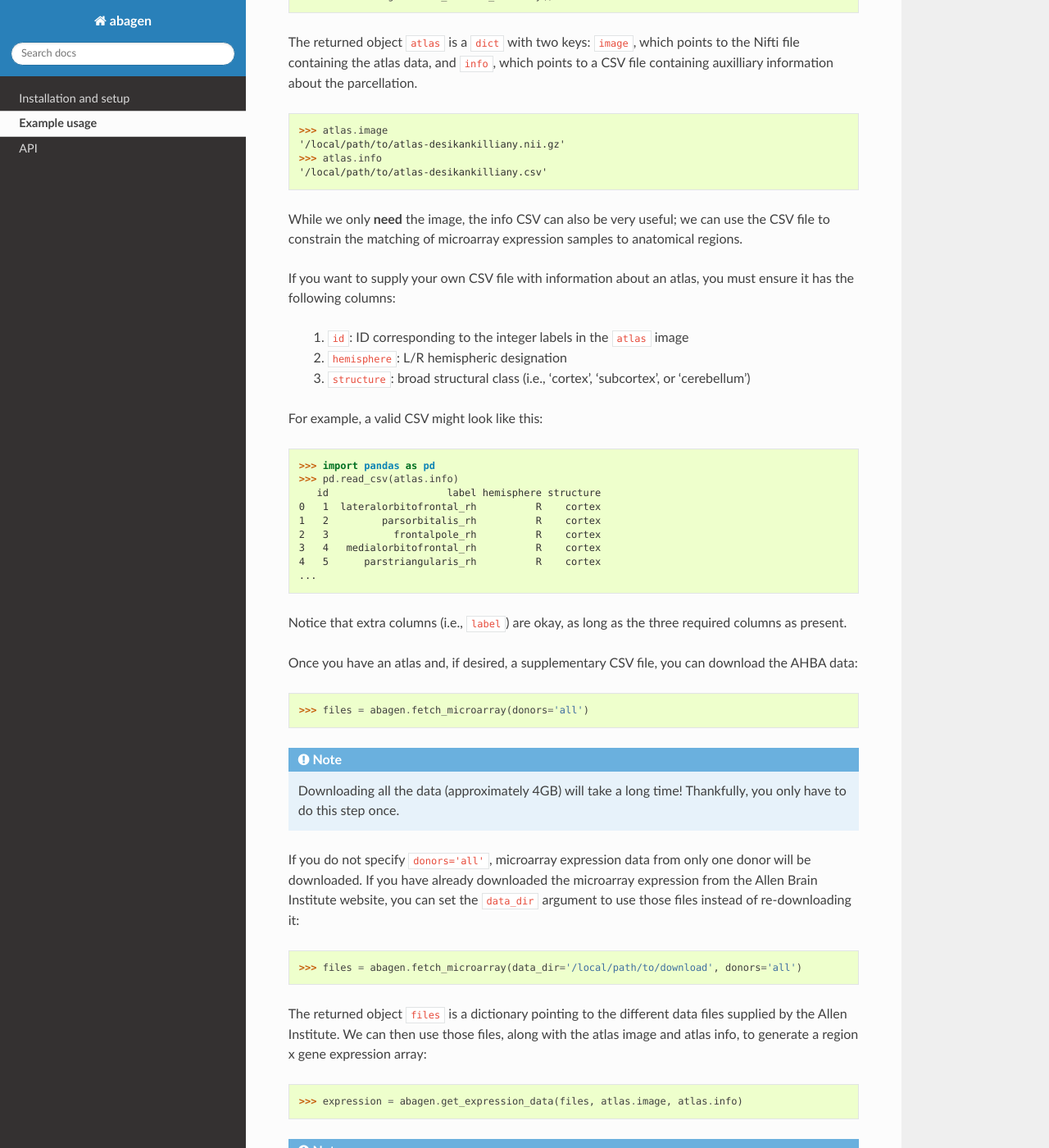
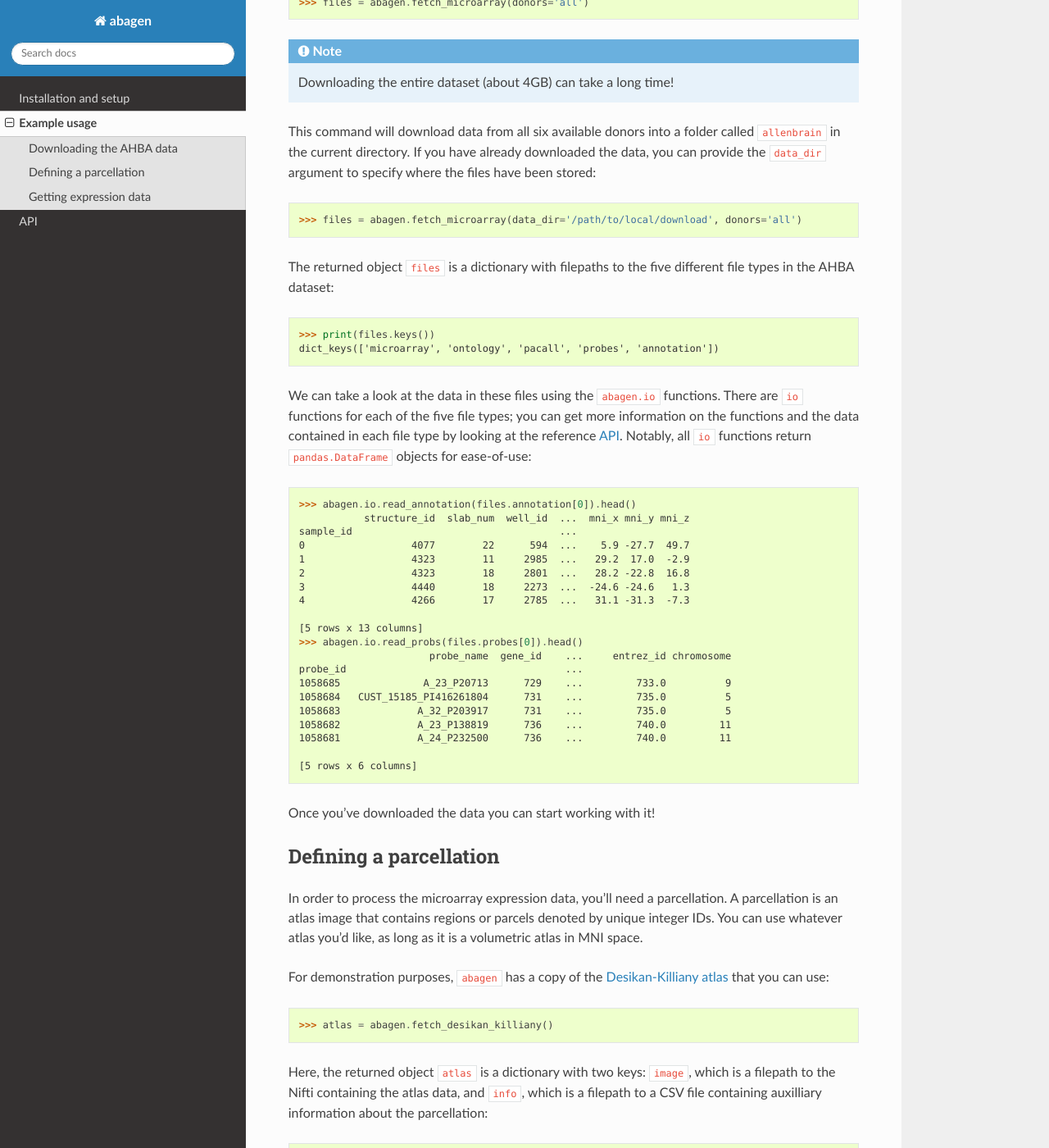
Before and after one commit to rmarkello/abagen, a Sphinx documentation site: the page built from docs/usage.rst, in a window 1280 px wide and 1400 px high, scrolled down 324 px. Shown: the whole window at 82% size. Built offline with Sphinx 7.4.7 and the Read the Docs theme 2.0.0, drawn with Linux system fonts in a browser that asks for light colours; the version number could not be read and is left out; some of the changed text lies outside the part shown.

Commit message:
[DOC] Updates README links and example usage

```diff
--- a/docs/usage.rst
+++ b/docs/usage.rst
@@ -3,84 +3,133 @@
 Example usage
 =============
 
-At a minimum, you will need an atlas image that you want to use to parcellate
-the microarray expression data. The supplied atlas should be a Nifti image
-where regions or parcels are denoted by unique integer IDs. You can use
-whatever atlas you would like, but ``abagen`` ships with a volume-based version
-of the `Desikan-Killiany atlas <https://surfer.nmr.mgh.harvard.edu/ftp/
-articles/desikan06-parcellation.pdf>`_ that we'll use for demonstration
-purposes:
+Downloading the AHBA data
+-------------------------
+
+In order to use ``abagen``, you'll need to download the `AHBA microarray data
+<http://human.brain-map.org/static/download>`_. You can download it with the
+following command:
 
 .. code-block:: python
 
-   >>> import abagen
-   >>> atlas = abagen.fetch_desikan_killiany()
+    >>> import abagen
+    >>> files = abagen.fetch_microarray(donors='all')
 
-The returned object ``atlas`` is a ``dict`` with two keys: ``image``, which
-points to the Nifti file containing the atlas data, and ``info``, which points
-to a CSV file containing auxilliary information about the parcellation.
+.. note::
+
+    Downloading the entire dataset (about 4GB) can take a long time!
+
+This command will download data from all six available donors into a folder
+called ``allenbrain`` in the current directory. If you have already downloaded
+the data, you can provide the ``data_dir`` argument to specify where the files
+have been stored:
 
 .. code-block:: python
 
+    >>> files = abagen.fetch_microarray(data_dir='/path/to/local/download', donors='all')
+
+The returned object ``files`` is a dictionary with filepaths to the five
+different file types in the AHBA dataset:
+
+.. code-block:: python
+
+    >>> print(files.keys())
+    dict_keys(['microarray', 'ontology', 'pacall', 'probes', 'annotation'])
+
+We can take a look at the data in these files using the ``abagen.io``
+functions. There are ``io`` functions for each of the five file types; you can
+get more information on the functions and the data contained in each file type
+by looking at the reference :ref:`api_ref`. Notably, all ``io`` functions
+return ``pandas.DataFrame`` objects for ease-of-use:
+
+.. code-block:: python
+
+    >>> abagen.io.read_annotation(files.annotation[0]).head()
+               structure_id  slab_num  well_id  ...  mni_x mni_y mni_z
+    sample_id                                   ...
+    0                  4077        22      594  ...    5.9 -27.7  49.7
+    1                  4323        11     2985  ...   29.2  17.0  -2.9
+    2                  4323        18     2801  ...   28.2 -22.8  16.8
+    3                  4440        18     2273  ...  -24.6 -24.6   1.3
+    4                  4266        17     2785  ...   31.1 -31.3  -7.3
+
+    [5 rows x 13 columns]
+    >>> abagen.io.read_probs(files.probes[0]).head()
+                          probe_name  gene_id    ...     entrez_id chromosome
+    probe_id                                     ...
+    1058685              A_23_P20713      729    ...         733.0          9
+    1058684   CUST_15185_PI416261804      731    ...         735.0          5
+    1058683             A_32_P203917      731    ...         735.0          5
+    1058682             A_23_P138819      736    ...         740.0         11
+    1058681             A_24_P232500      736    ...         740.0         11
+
+    [5 rows x 6 columns]
+
+Once you've downloaded the data you can start working with it!
+
+Defining a parcellation
+-----------------------
+
+In order to process the microarray expression data, you'll need a parcellation.
+A parcellation is an atlas image that contains regions or parcels denoted by
+unique integer IDs. You can use whatever atlas you'd like, as long as it is a
+volumetric atlas in MNI space.
+
+For demonstration purposes, ``abagen`` has a copy of the `Desikan-Killiany
+atlas <https://surfer.nmr.mgh.harvard.edu/ftp/articles/desikan06-parcellation.
+pdf>`_ that you can use:
+
+.. code-block:: python
+
+   >>> atlas = abagen.fetch_desikan_killiany()
+
+Here, the returned object ``atlas`` is a dictionary with two keys: ``image``,
+which is a filepath to the Nifti containing the atlas data, and ``info``, which
+is a filepath to a CSV file containing auxilliary information about the
+parcellation:
+
+.. code-block:: python
+
+    >>> print(atlas.keys())
+    dict_keys(['image', 'info'])
     >>> atlas.image
     '/local/path/to/atlas-desikankilliany.nii.gz'
     >>> atlas.info
     '/local/path/to/atlas-desikankilliany.csv'
 
-While we only **need** the image, the info CSV can also be very useful; we can
-use the CSV file to constrain the matching of microarray expression samples to
-anatomical regions.
+While only the atlas image (i.e., Nifti) is required for processing the
+microarray data, the CSV can also be very useful; we can use the CSV file to
+constrain the matching of tissue samples to anatomical regions in our atlas.
 
 If you want to supply your own CSV file with information about an atlas, you
 must ensure it has the following columns:
 
-  1. ``id``: ID corresponding to the integer labels in the ``atlas`` image
-  2. ``hemisphere``: L/R hemispheric designation
-  3. ``structure``: broad structural class (i.e., 'cortex', 'subcortex', or
-     'cerebellum')
+  1. ``id``: an integer ID corresponding to the labels in the ``atlas`` image
+  2. ``hemisphere``: a L/R hemispheric designation (i.e., 'L' or 'R')
+  3. ``structure``: a broad structural class designation (i.e., one of
+     'cortex', 'subcortex', or 'cerebellum')
 
 For example, a valid CSV might look like this:
 
 .. code-block:: python
 
     >>> import pandas as pd
-    >>> pd.read_csv(atlas.info)
+    >>> pd.read_csv(atlas.info).head()
        id                    label hemisphere structure
     0   1  lateralorbitofrontal_rh          R    cortex
     1   2         parsorbitalis_rh          R    cortex
     2   3           frontalpole_rh          R    cortex
     3   4   medialorbitofrontal_rh          R    cortex
     4   5      parstriangularis_rh          R    cortex
-    ...
 
 Notice that extra columns (i.e., ``label``) are okay, as long as the three
-required columns as present.
+required columns are present!
 
-Once you have an atlas and, if desired, a supplementary CSV file, you can
-download the AHBA data:
+Getting expression data
+-----------------------
 
-.. code-block:: python
-
-    >>> files = abagen.fetch_microarray(donors='all')
-
-.. note::
-
-    Downloading all the data (approximately 4GB) will take a long time!
-    Thankfully, you only have to do this step once.
-
-If you do not specify ``donors='all'``, microarray expression data from only
-one donor will be downloaded. If you have already downloaded the microarray
-expression from the Allen Brain Institute website, you can set the ``data_dir``
-argument to use those files instead of re-downloading it:
-
-.. code-block:: python
-
-    >>> files = abagen.fetch_microarray(data_dir='/local/path/to/download', donors='all')
-
-
-The returned object ``files`` is a dictionary pointing to the different data
-files supplied by the Allen Institute. We can then use those files, along with
-the atlas image and atlas info, to generate a region x gene expression array:
+Now that the microarray data have been downloaded and we have a parcellation,
+we can process the data. This is as simple as:
 
 .. code-block:: python
 
@@ -88,23 +137,57 @@ the atlas image and atlas info, to generate a region x gene expression array:
 
 .. note::
 
-    Wrangling all the raw microarray data is quite time-consuming! This call
-    will take quite a while. You can speed it up by making sure that you've
-    performed the :ref:`full_installation`!
+    Wrangling all the raw microarray data can be quite time-consuming! If you'd
+    like to speed up this step you can make sure you've performed the
+    :ref:`full_installation`.
 
-Unfortunately, due to how samples were collected from the donor brains, it is
-possible that some regions in the atlas may not be represented by any
-expression data. If you require a full matrix with expression data for *every*
-region, you can specify the following:
+The ``expression`` object returned is a ``pandas.DataFrame``, where rows
+correspond to region labels as defined in our atlas image, columns correspond
+to genes, and entry values are normalized microarray expression data averaged
+across donors:
+
+.. code-block:: python
+
+    >>> expression.head()
+    gene_symbol    MRPL49    ZNHIT2     ...       A_32_P9207  A_32_P94122
+    label                               ...
+    1            0.407088  0.478699     ...         0.305448     0.470933
+    2            0.391223  0.636014     ...         0.383983     0.585307
+    3                 NaN       NaN     ...              NaN          NaN
+    4            0.492941  0.373068     ...         0.364473     0.246995
+    5            0.358736  0.241114     ...         0.250388     0.215016
+
+    [5 rows x 20597 columns]
+
+Unfortunately, due to how tissue samples were collected from the donor brains,
+it is possible that some regions in an atlas may not be represented by any
+expression data. As you can see above, the third row is filled with NaN values.
+That region, corresponding to the right frontal pole in the Desikan-Killiany
+atlas, was not matched to any tissue samples; this is likely due to the fact
+that only two of the six donors had any tissue samples taken from the right
+hemisphere.
+
+If you require a full matrix with expression data for *every* region, you can
+specify the following:
 
 .. code-block:: python
 
     >>> expression = abagen.get_expression_data(files, atlas.image, atlas.info, exact=False)
+    >>> expression.head()
+    gene_symbol    MRPL49    ZNHIT2     ...       A_32_P9207  A_32_P94122
+    label                               ...
+    1            0.408125  0.488091     ...         0.307095     0.480003
+    2            0.392768  0.644425     ...         0.386279     0.591653
+    3            0.507654  0.000000     ...         0.257872     0.201342
+    4            0.494560  0.388589     ...         0.366562     0.257212
+    5            0.359371  0.258268     ...         0.251915     0.225289
 
+    [5 rows x 20597 columns]
 
-By default, ``abagen`` will attempt to be as precise as possible in matching
-microarray samples with brain regions. Specifying ``exact=False`` will, at the
-cost of this precision, ensure that every brain region is matched to *at least*
-one sample. You can investigate other options for modifying how the
-``expression`` array is generated in the documentation by typing
-``help(abagen.get_expression_data)``.
+By default, ``get_expression_data()`` will attempt to be as precise as possible
+in matching microarray samples with brain regions. Specifying ``exact=False``
+will, at the cost of this precision, ensure that every brain region is matched
+to *at least* one sample.
+
+You can investigate other options for modifying how the ``expression`` array is
+generated by looking at the :ref:`api_ref`.
```
Also changed, not shown: README.rst (+7 -9 lines).
